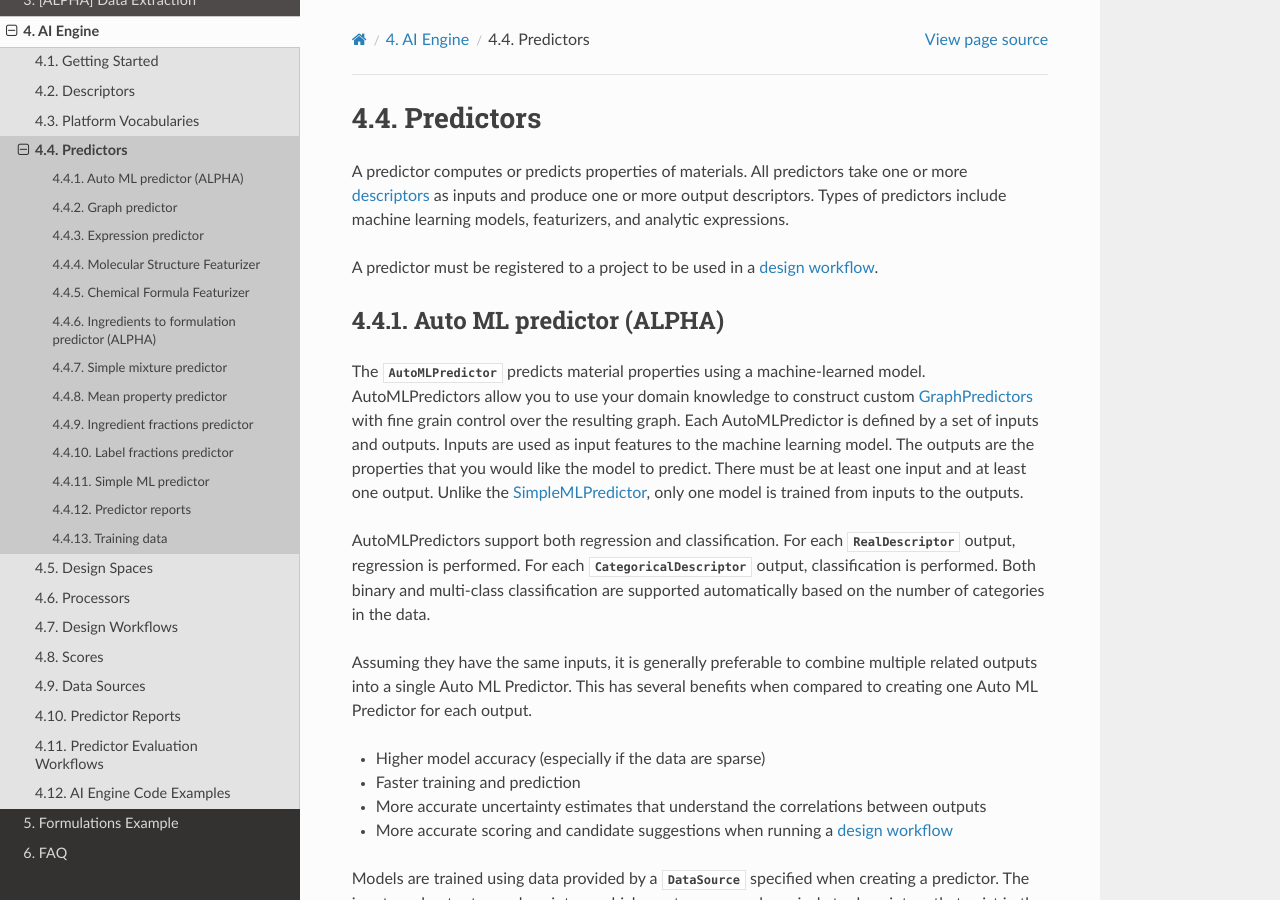
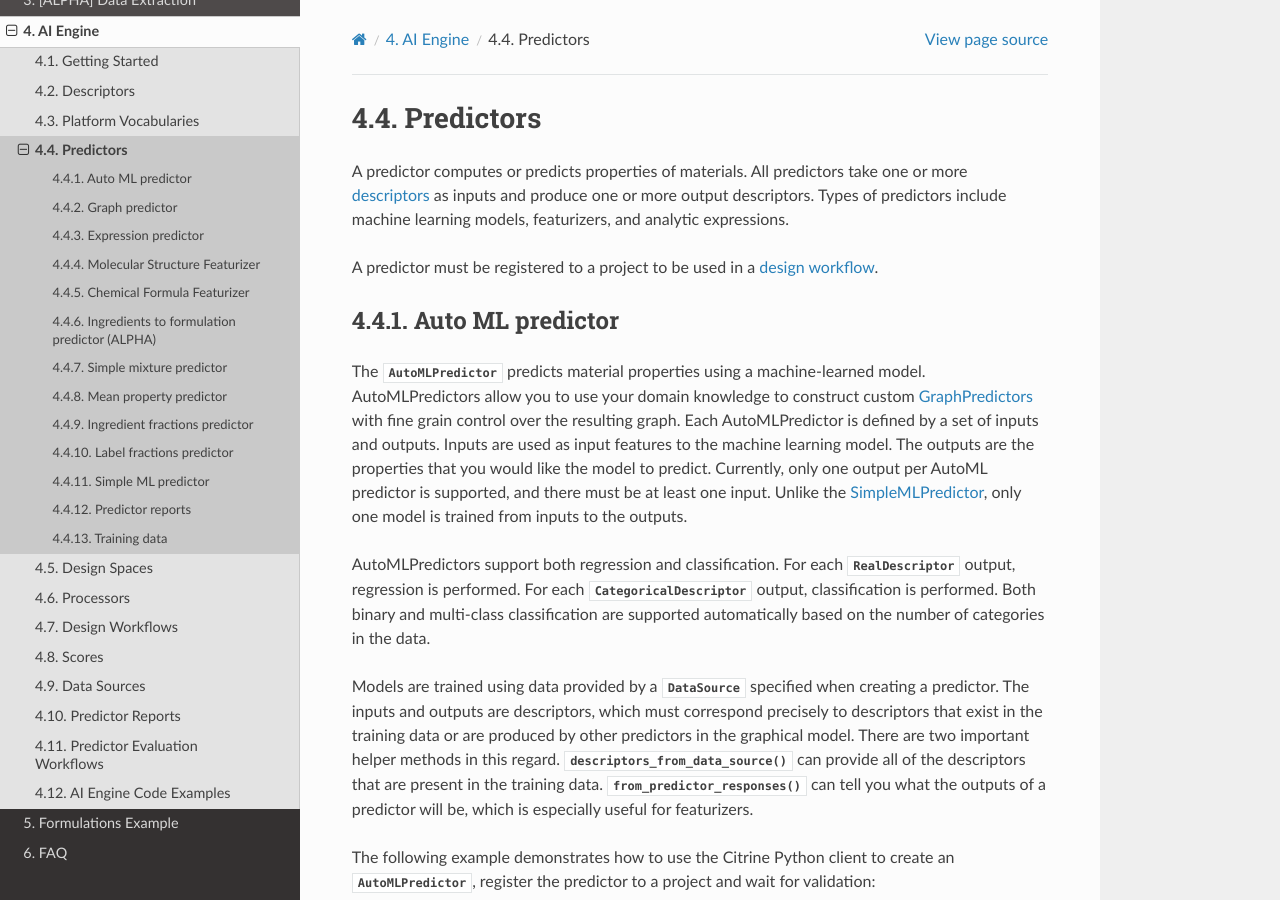
Before and after one commit to CitrineInformatics/citrine-python, a Sphinx documentation site: the page built from docs/source/workflows/predictors.rst, in a window 1280 px wide and 900 px high. Built offline with Sphinx 7.4.7 and the Read the Docs theme 2.0.0, drawn with Linux system fonts in a browser that asks for light colours.

Commit message:
Update predictors.rst

```diff
--- a/docs/source/workflows/predictors.rst
+++ b/docs/source/workflows/predictors.rst
@@ -10,7 +10,7 @@ Types of predictors include machine learning models, featurizers, and analytic e
 A predictor must be registered to a project to be used in a :doc:`design workflow <design_workflows>`.
 
 
-Auto ML predictor (ALPHA)
+Auto ML predictor
 -------------------------
 
 The :class:`~citrine.informatics.predictors.auto_ml_predictor.AutoMLPredictor` predicts material properties using a machine-learned model.
@@ -18,21 +18,13 @@ AutoMLPredictors allow you to use your domain knowledge to construct custom `Gra
 Each AutoMLPredictor is defined by a set of inputs and outputs.
 Inputs are used as input features to the machine learning model.
 The outputs are the properties that you would like the model to predict.
-There must be at least one input and at least one output.
+Currently, only one output per AutoML predictor is supported, and there must be at least one input.
 Unlike the `SimpleMLPredictor <#simple-ml-predictor>`__, only one model is trained from inputs to the outputs.
 
 AutoMLPredictors support both regression and classification.
 For each :class:`~citrine.informatics.descriptors.RealDescriptor` output, regression is performed.
 For each :class:`~citrine.informatics.descriptors.CategoricalDescriptor` output, classification is performed.
 Both binary and multi-class classification are supported automatically based on the number of categories in the data.
-
-Assuming they have the same inputs, it is generally preferable to combine multiple related outputs into a single Auto ML Predictor.
-This has several benefits when compared to creating one Auto ML Predictor for each output.
-
-* Higher model accuracy (especially if the data are sparse)
-* Faster training and prediction
-* More accurate uncertainty estimates that understand the correlations between outputs
-* More accurate scoring and candidate suggestions when running a :doc:`design workflow <design_workflows>`
 
 Models are trained using data provided by a :class:`~citrine.informatics.data_sources.DataSource` specified when creating a predictor.
 The inputs and outputs are descriptors, which must correspond precisely to descriptors that exist in the training data or are produced by other predictors in the graphical model.
```
